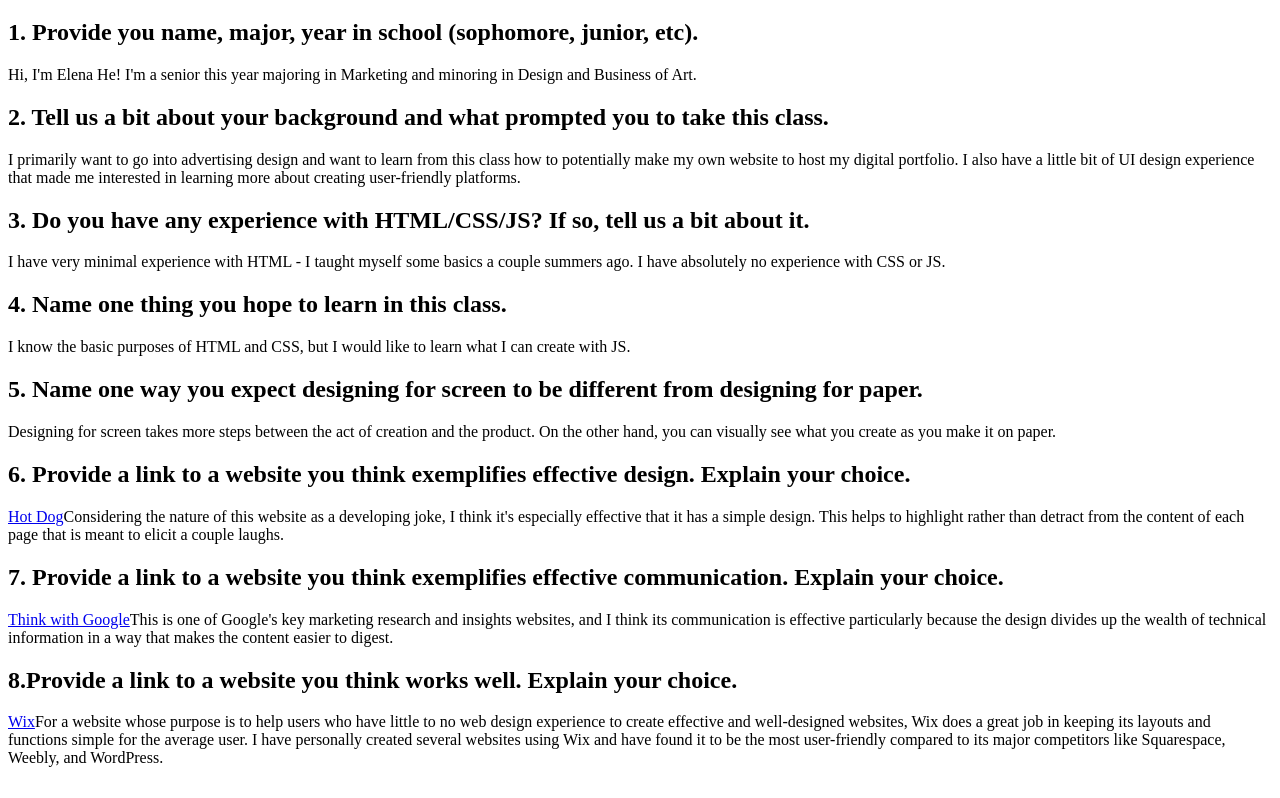
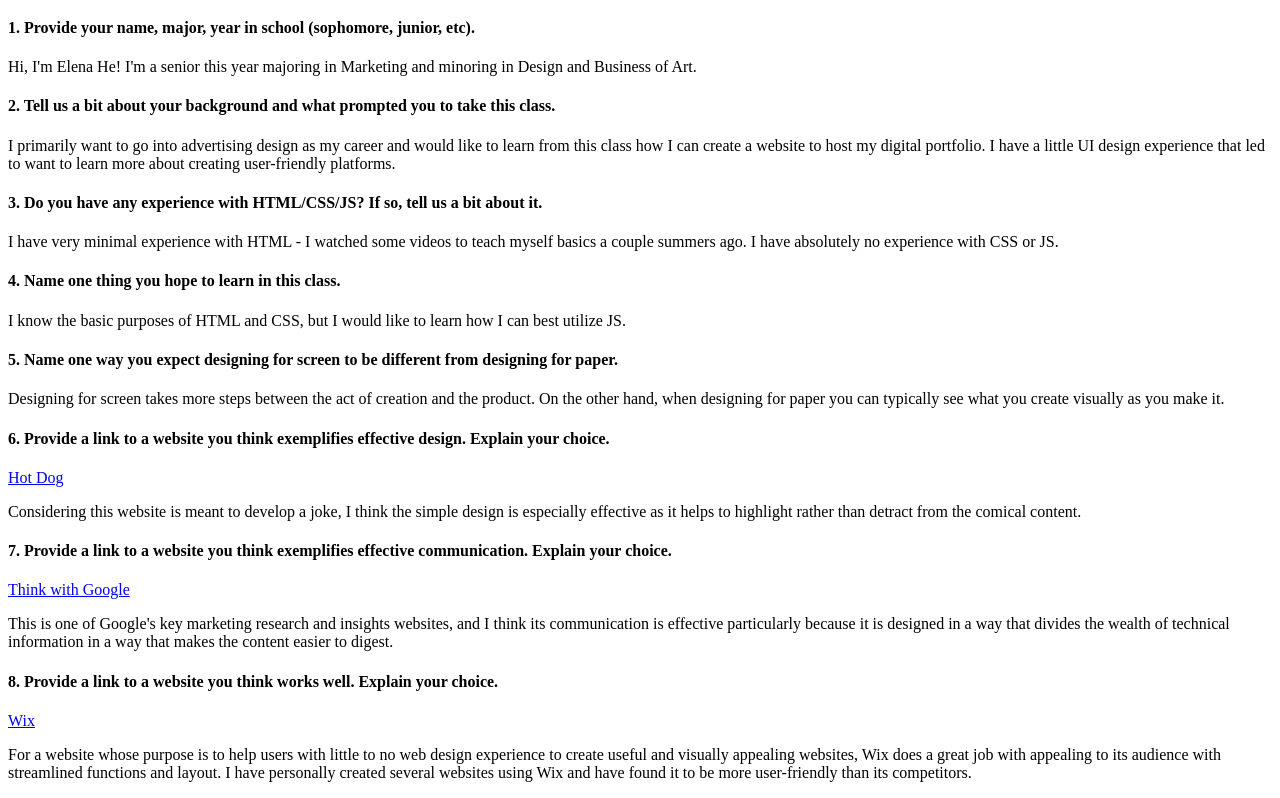
Before and after one commit to he7elena/iffall2020, a plain HTML site: page intro-questions/index.html in a window 1280 px wide. Shown: the part 61-859 px from the top of the page. Drawn offline with Linux system fonts and the light colour scheme.

Commit message:
Add files via upload

```diff
--- a/intro-questions/index.html
+++ b/intro-questions/index.html
@@ -5,21 +5,24 @@
     </head>
     <body>
         <h1>Introductory Questions</h1>
-        <h2>1. Provide you name, major, year in school (sophomore, junior, etc).</h2>
+        <h4>1. Provide your name, major, year in school (sophomore, junior, etc).</h4>
         <p>Hi, I'm Elena He! I'm a senior this year majoring in Marketing and minoring in Design and Business of Art.</p>
-        <h2>2. Tell us a bit about your background and what prompted you to take this class.</h2>
-        <p>I primarily want to go into advertising design and want to learn from this class how to potentially make my own website to host my digital portfolio. I also have a little bit of UI design experience that made me interested in learning more about creating user-friendly platforms.</p>
-        <h2>3. Do you have any experience with HTML/CSS/JS? If so, tell us a bit about it.</h2>
-        <p>I have very minimal experience with HTML - I taught myself some basics a couple summers ago. I have absolutely no experience with CSS or JS.</p>
-        <h2>4. Name one thing you hope to learn in this class.</h2>
-        <p>I know the basic purposes of HTML and CSS, but I would like to learn what I can create with JS.</p>
-        <h2>5. Name one way you expect designing for screen to be different from designing for paper.</h2>
-        <p>Designing for screen takes more steps between the act of creation and the product. On the other hand, you can visually see what you create as you make it on paper.</p>
-        <h2>6. Provide a link to a website you think exemplifies effective design. Explain your choice.</h2>
-        <p><a href="https://www.pictureofhotdog.com/">Hot Dog</a>Considering the nature of this website as a developing joke, I think it's especially effective that it has a simple design. This helps to highlight rather than detract from the content of each page that is meant to elicit a couple laughs.</p>
-        <h2>7. Provide a link to a website you think exemplifies effective communication. Explain your choice.</h2>
-        <p><a href="https://www.thinkwithgoogle.com/">Think with Google</a>This is one of Google's key marketing research and insights websites, and I think its communication is effective particularly because the design divides up the wealth of technical information in a way that makes the content easier to digest.</p>
-        <h2>8.Provide a link to a website you think works well. Explain your choice.</h2>
-        <p><a href="https://www.wix.com/">Wix</a>For a website whose purpose is to help users who have little to no web design experience to create effective and well-designed websites, Wix does a great job in keeping its layouts and functions simple for the average user. I have personally created several websites using Wix and have found it to be the most user-friendly compared to its major competitors like Squarespace, Weebly, and WordPress.</p>
+        <h4>2. Tell us a bit about your background and what prompted you to take this class.</h4>
+        <p>I primarily want to go into advertising design as my career and would like to learn from this class how I can create a website to host my digital portfolio. I have a little UI design experience that led to want to learn more about creating user-friendly platforms.</p>
+        <h4>3. Do you have any experience with HTML/CSS/JS? If so, tell us a bit about it.</h4>
+        <p>I have very minimal experience with HTML - I watched some videos to teach myself basics a couple summers ago. I have absolutely no experience with CSS or JS.</p>
+        <h4>4. Name one thing you hope to learn in this class.</h4>
+        <p>I know the basic purposes of HTML and CSS, but I would like to learn how I can best utilize JS.</p>
+        <h4>5. Name one way you expect designing for screen to be different from designing for paper.</h4>
+        <p>Designing for screen takes more steps between the act of creation and the product. On the other hand, when designing for paper you can typically see what you create visually as you make it.</p>
+        <h4>6. Provide a link to a website you think exemplifies effective design. Explain your choice.</h4>
+        <p><a href="https://www.pictureofhotdog.com/">Hot Dog</a><p>
+        </p> Considering this website is meant to develop a joke, I think the simple design is especially effective as it helps to highlight rather than detract from the comical content.</p>
+        <h4>7. Provide a link to a website you think exemplifies effective communication. Explain your choice.</h4>
+        <p><a href="https://www.thinkwithgoogle.com/">Think with Google</a><p>
+        </p>This is one of Google's key marketing research and insights websites, and I think its communication is effective particularly because it is designed in a way that divides the wealth of technical information in a way that makes the content easier to digest.</p>
+        <h4>8. Provide a link to a website you think works well. Explain your choice.</h4>
+        <p><a href="https://www.wix.com/">Wix</a><p>
+        </p>For a website whose purpose is to help users with little to no web design experience to create useful and visually appealing websites, Wix does a great job with appealing to its audience with streamlined functions and layout. I have personally created several websites using Wix and have found it to be more user-friendly than its competitors.</p>
     </body>
 </html>
```
